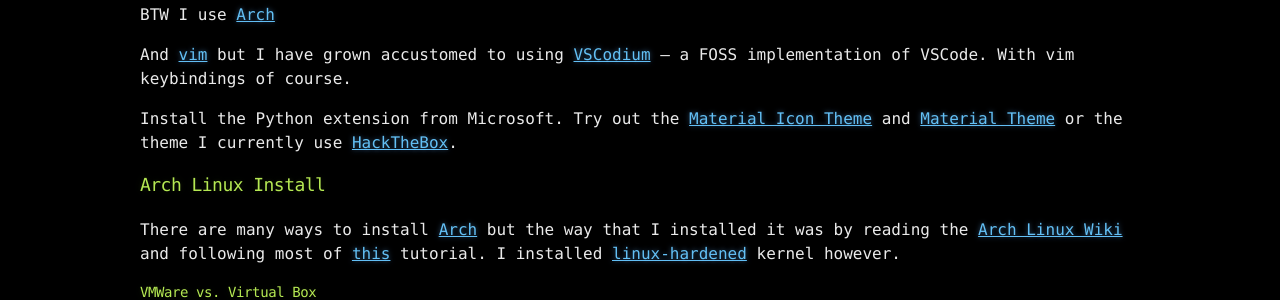
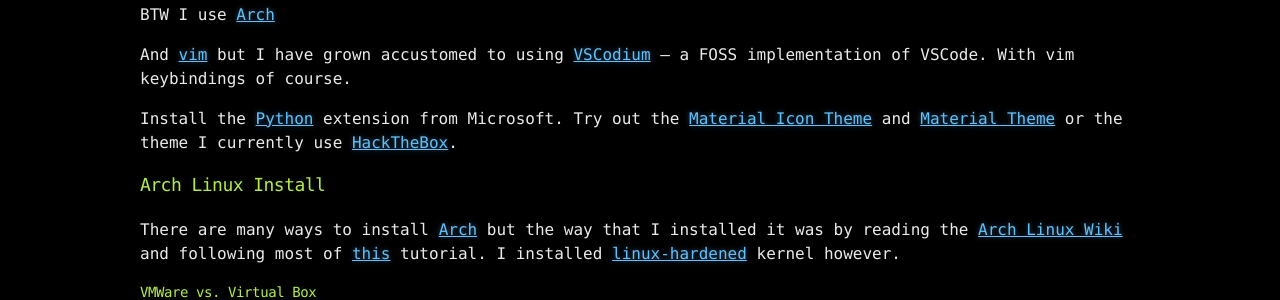
Before and after one commit to sudoheader/sudoheader.github.io, a Jekyll site: the page built from index.md, in a window 1280 px wide. Shown: the part 738-1038 px from the top of the page. Built offline with Jekyll 4.4.1, drawn with Linux system fonts in a browser that asks for light colours; part of the change alters nothing that is shown.

Commit message:
Add vscode extensions

```diff
--- a/index.md
+++ b/index.md
@@ -28,7 +28,7 @@ BTW I use [Arch](https://archlinux.org)
 
 And [vim](https://vim.org) but I have grown accustomed to using [VSCodium](https://vscodium.com/) --- a FOSS implementation of VSCode. With vim keybindings of course.
 
-Install the Python extension from Microsoft. Try out the [Material Icon Theme](https://github.com/PKief/vscode-material-icon-theme) and [Material Theme](https://marketplace.visualstudio.com/items?itemName=Equinusocio.vsc-material-theme) or the theme I currently use [HackTheBox](https://marketplace.visualstudio.com/items?itemName=silofy.hackthebox).
+Install the [Python](https://github.com/Microsoft/vscode-python/) extension from Microsoft. Try out the [Material Icon Theme](https://github.com/PKief/vscode-material-icon-theme) and [Material Theme](https://marketplace.visualstudio.com/items?itemName=Equinusocio.vsc-material-theme) or the theme I currently use [HackTheBox](https://marketplace.visualstudio.com/items?itemName=silofy.hackthebox).
 
 ### Arch Linux Install
 
```
